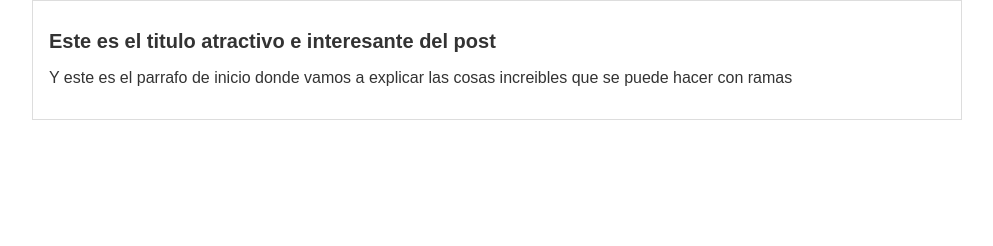
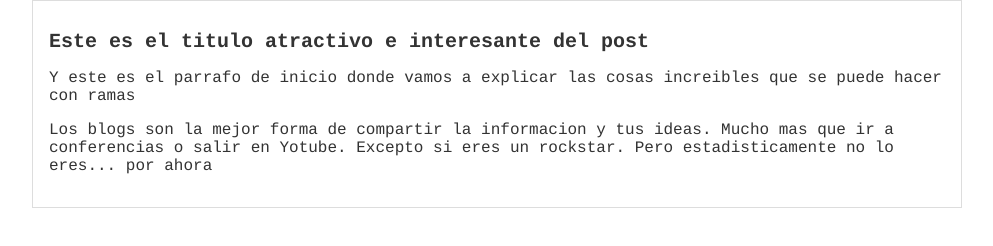
Before and after one commit to jaceroc/hyperblog, a plain HTML site: page blogpost.html in a window 1280 px wide. Shown: the whole page, without its empty margins (143-1136 px from the left). Drawn offline with Linux system fonts and the light colour scheme.

Commit message:
agregado el contenido adicional del blog

```diff
--- a/blogpost.html
+++ b/blogpost.html
@@ -8,6 +8,7 @@
             <div id="post">
                 <h1>Este es el titulo atractivo e interesante del post</h1>
                 <p>Y este es el parrafo de inicio donde vamos a explicar las cosas increibles que se puede hacer con ramas</p>
+                <p> Los blogs son la mejor forma de compartir la informacion y tus ideas. Mucho mas que ir a conferencias o salir en Yotube. Excepto si eres un rockstar. Pero estadisticamente no lo eres... por ahora</p>
             </div>
         </div>
     </body>
--- a/css/estilos.css
+++ b/css/estilos.css
@@ -2,7 +2,7 @@ body
 {
     color: #333;
     text-align: left;
-    font-family: "Arial";
+    font-family: "Courier";
     font-size: 16px;
     margin: 0;
     padding: 0;
```
